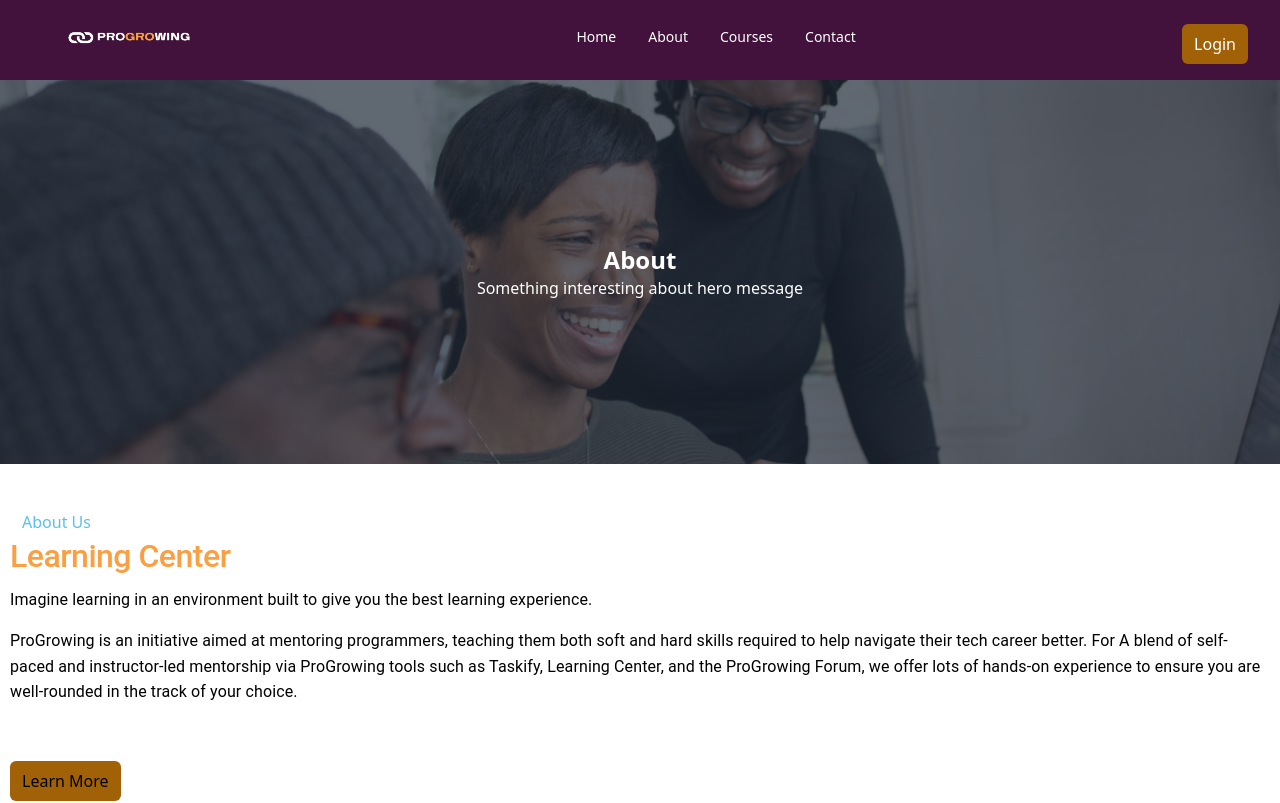
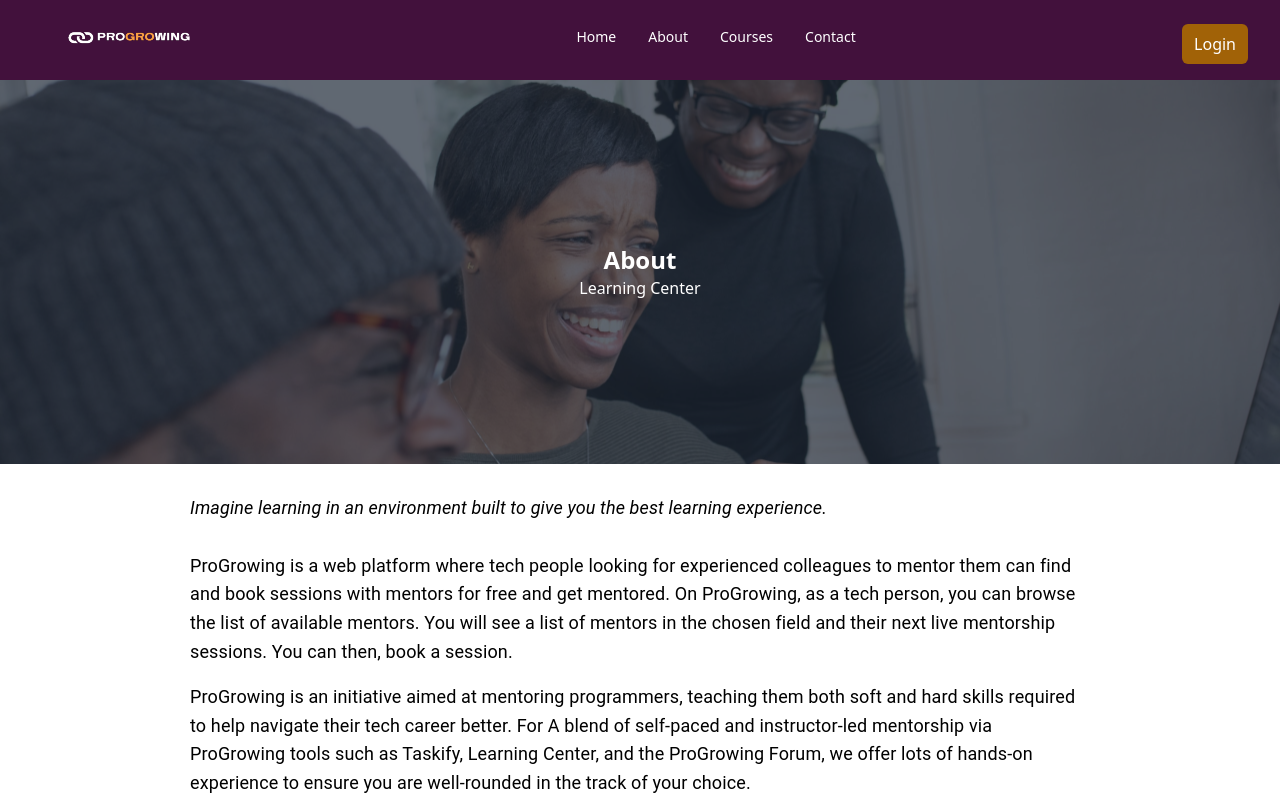
Before and after one commit to oduyemi/learn, a React (Create React App) app: page /about in a window 1280 px wide. Shown: the top 803 px of the page. Built offline with nearby package versions, Linux system fonts and the light colour scheme.

Commit message:
About page

```diff
--- a/src/components/AboutBanner.jsx
+++ b/src/components/AboutBanner.jsx
@@ -13,39 +13,35 @@ export const AboutBanner = () => {
                 <Box className="col-start-1 row-start-1 bg-gray-800 bg-opacity-70 w-full h-full"></Box>
                 <Box className="col-start-1 row-start-1 mx-auto my-auto">
                     <h1 className="font-bold text-2xl">About</h1>
-                    <p>Something interesting about hero message</p>
+                    <p>Learning Center</p>
                 </Box>
             </Box>
 
 
             <Box margin="10px" className="container-xxl py-5">
                 <Box className="container mx-auto">
-                    <Box className="wow fadeInUp" data-wow-delay="0.3s">
-                        <h6 className="bg-white text-blu text-start px-3 py-1 mt-3">About Us</h6>
-                        <Typography
-                            variant="h1"
-                            className="mb-4 text-yel"
-                            gutterBottom
-                            sx={{
-                                fontWeight: 500,
-                                fontSize: "xx-large"
-                            }}
-                        >
-                            Learning Center
-                        </Typography>
+                    <Box maxWidth="md" className="wow fadeInUp mx-auto" data-wow-delay="0.3s">
                         <Typography
                             variant="h6"
                             className="mb-4 text-black"
                             paragraph
-                            sx={{fontSize: "16px", fontWeight: 400}}
+                            sx={{fontSize: "18px", fontWeight: 400}}
                         >
-                            Imagine learning in an environment built to give you the best learning experience.
+                            <i>Imagine learning in an environment built to give you the best learning experience.</i>
+                            <br/><br/>
+                            ProGrowing is a web platform where tech people looking for experienced colleagues
+                            to mentor them can find and book sessions with mentors for free and get
+                            mentored. On ProGrowing, as a tech person, you can browse
+                            the list of available mentors. You will see a list of mentors in the chosen
+                            field and their next live mentorship sessions. You can then, book a session.
+                            <br/>
+
                         </Typography>
                         <Typography
                             variant="h6"
                             paragraph
                             className="mb-4 text-black"
-                            sx={{fontSize: "16px", fontWeight: 400}}
+                            sx={{fontSize: "18px", fontWeight: 400}}
                         >
                             ProGrowing is an initiative aimed at mentoring programmers, teaching them both
                             soft and hard skills required to help navigate their tech career better.
--- a/src/pages/About/index.jsx
+++ b/src/pages/About/index.jsx
@@ -8,7 +8,6 @@ const About = () => {
     return(
         <>
             <AboutBanner />
-            <Features />
             <Footer />
         </>
     )
```
